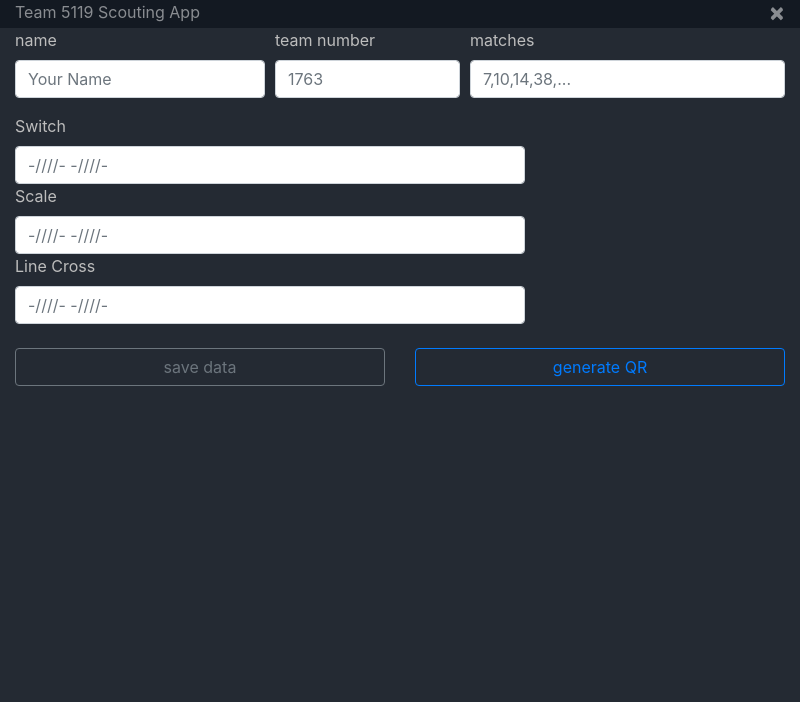
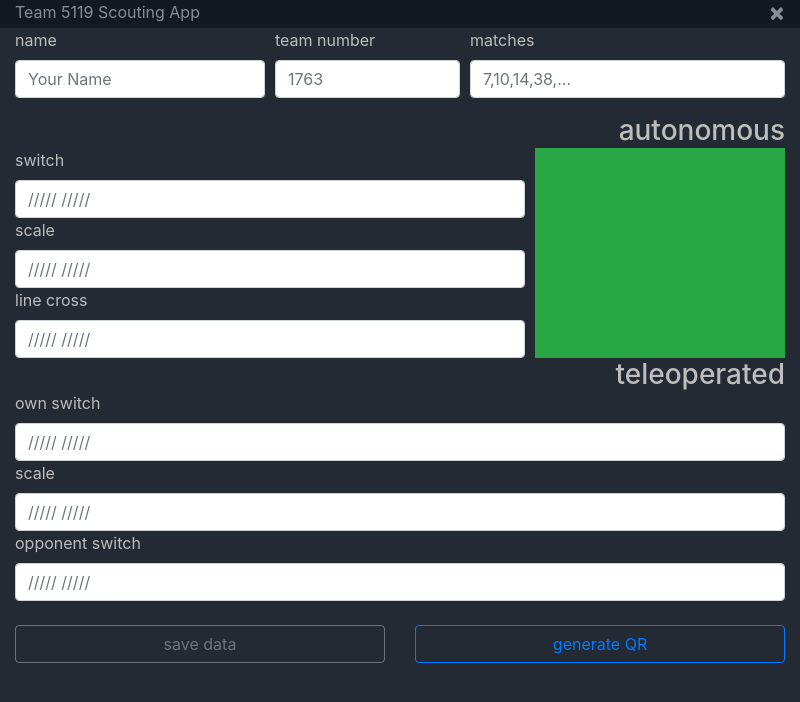
Before and after one commit to TeamSteamRobotics/ScoutingApp, an Electron app: page index.html in a window 800 px wide. Drawn offline with nearby package versions, Linux system fonts and the light colour scheme; no server answers.

Commit message:
added stuff to form

```diff
--- a/index.html
+++ b/index.html
@@ -60,26 +60,57 @@
                 <input type="text" class="form-control" id="inputMatches" placeholder="7,10,14,38,...">
             </div>
         </div>
+        <div class="form-row justify-content-end">
+            <div class="col-auto">
+                <span class="h3 form-heading">autonomous</span>
+            </div>
+        </div>
         <div class="form-row">
-            <div class="col-8">
+            <div class="col-md-8 col-12">
                 <div class="form-row">
                     <div class="col">
-                        <label for="inputAutoSwitch">Switch</label>
-                        <input type="text" class="form-control" id="inputAutoSwitch" placeholder="-////- -////-">
+                        <label for="inputAutoSwitch">switch</label>
+                        <input type="text" class="form-control" id="inputAutoSwitch" placeholder="///// /////">
                     </div>
                 </div>
                 <div class="form-row">
                     <div class="col">
-                        <label for="inputAutoScale">Scale</label>
-                        <input type="text" class="form-control" id="inputAutoScale" placeholder="-////- -////-">
+                        <label for="inputAutoScale">scale</label>
+                        <input type="text" class="form-control" id="inputAutoScale" placeholder="///// /////">
                     </div>
                 </div>
                 <div class="form-row">
                     <div class="col">
-                        <label for="inputAutoLineCross">Line Cross</label>
-                        <input type="text" class="form-control" id="inputAutoLineCross" placeholder="-////- -////-">
+                        <label for="inputAutoLineCross">line cross</label>
+                        <input type="text" class="form-control" id="inputAutoLineCross" placeholder="///// /////">
                     </div>
                 </div>
+            </div>
+            <div class="col">
+                <div class="bg-success" style="width: 100%; height: 100%;"></div>
+            </div>
+        </div>
+        <div class="form-row justify-content-end">
+            <div class="col-auto">
+                <span class="h3 form-heading">teleoperated</span>
+            </div>
+        </div>
+        <div class="form-row">
+            <div class="col">
+                <label for="inputTeleopOwnSwitch">own switch</label>
+                <input type="text" class="form-control" id="inputTeleopOwnSwitch" placeholder="///// /////">
+            </div>
+        </div>
+        <div class="form-row">
+            <div class="col">
+                <label for="inputTeleopScale">scale</label>
+                <input type="text" class="form-control" id="inputTeleopScale" placeholder="///// /////">
+            </div>
+        </div>
+        <div class="form-row">
+            <div class="col">
+                <label for="inputTeleopOpponentSwitch">opponent switch</label>
+                <input type="text" class="form-control" id="inputTeleopOpponentSwitch" placeholder="///// /////">
             </div>
         </div>
     </form>
--- a/matchData2018.json
+++ b/matchData2018.json
@@ -6,6 +6,9 @@
     "inputMatches": "text",
     "inputAutoSwitch": "num/count",
     "inputAutoScale": "num/count",
-    "inputAutoLineCross": "num/count"
+    "inputAutoLineCross": "num/count",
+    "inputTeleopOwnSwitch": "num/count",
+    "inputTeleopScale": "num/count",
+    "inputTeleopOpponentSwitch": "num/count"
   }
 }
--- a/styles.css
+++ b/styles.css
@@ -6,6 +6,10 @@ label {
     color: #bdbdbd;
 }
 
+.form-heading {
+    color: #bdbdbd;
+}
+
 button {
     -webkit-app-region: no-drag;
 }
```
